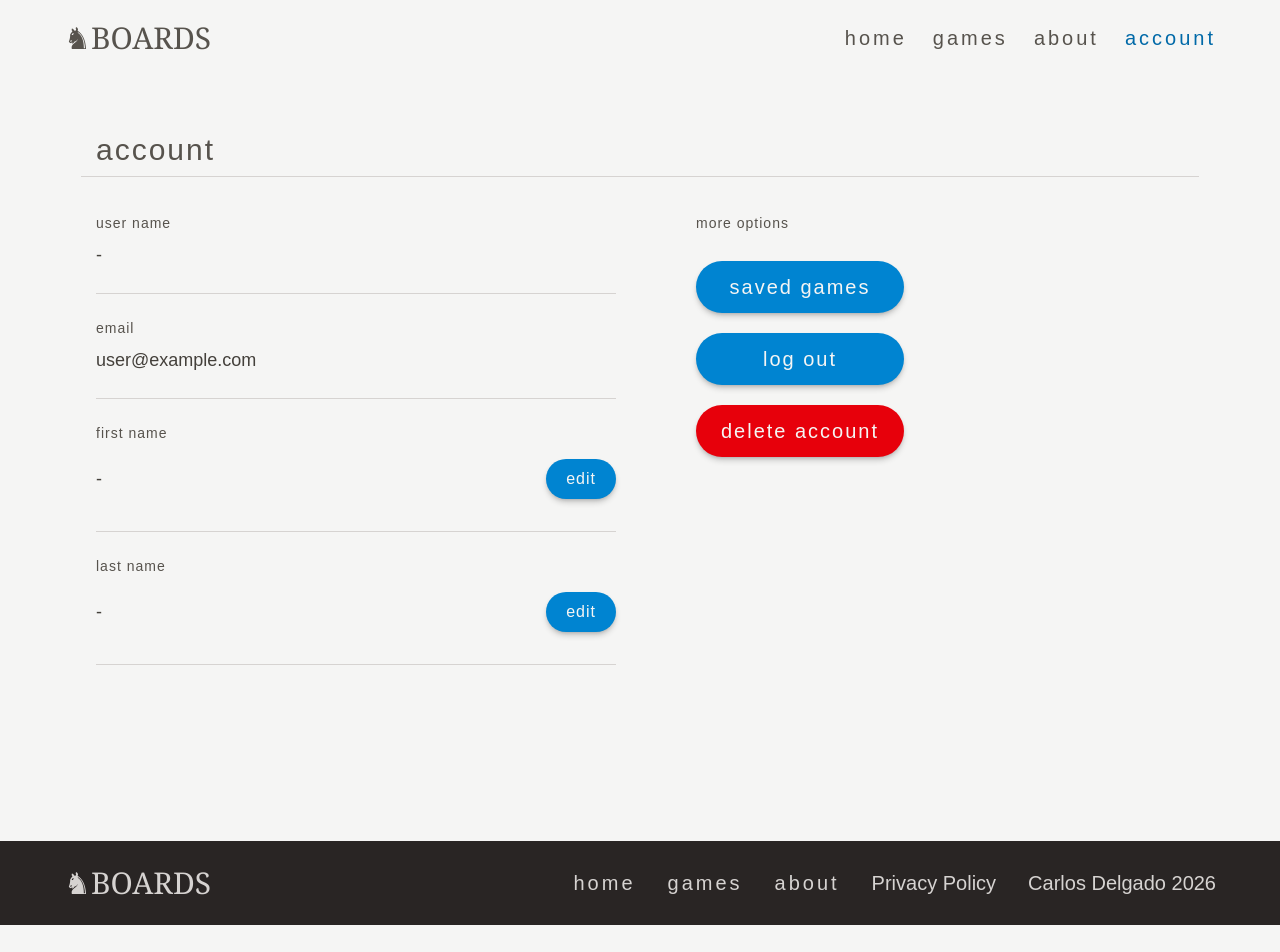
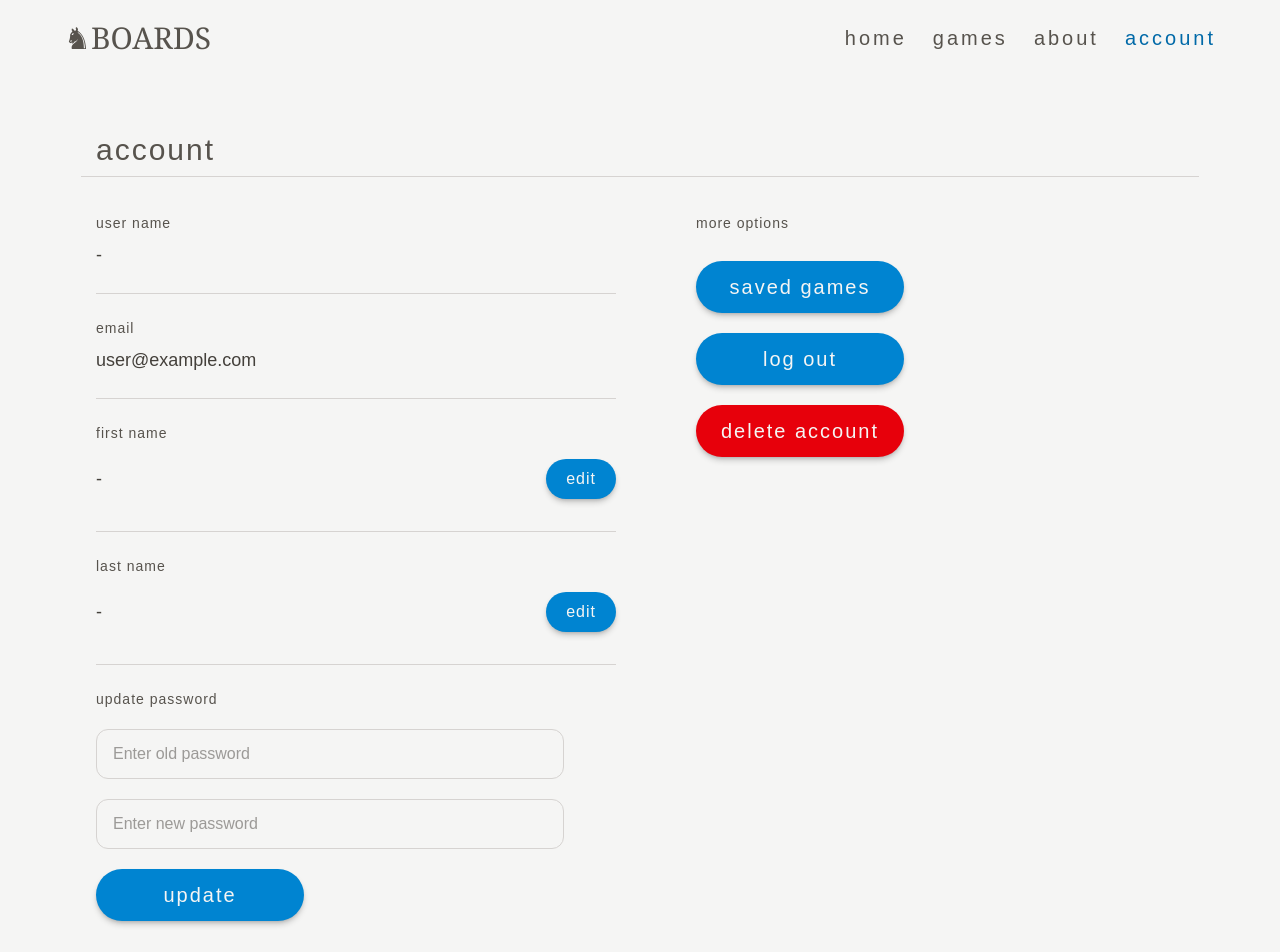
Before and after one commit to delgadociteriowa/boards-mint, a Next.js app: page /account in a window 1280 px wide. Shown: the top 952 px of the page. Before the commit the page ends 925 px from the top, so only its background shows below. Built offline with nearby package versions, Linux system fonts and the light colour scheme; no server answers; sample sign-in values are in the browser's storage.

Commit message:
base update user password done

```diff
--- /dev/null
+++ b/src/app/api/account/update-password/route.js
@@ -0,0 +1,44 @@
+import connectDB from '@/config/database';
+import User from '@/models/User';
+import { authOptions } from '@/utils/authOptions';
+import bcrypt from 'bcryptjs';
+import { getServerSession } from 'next-auth';
+
+export async function PATCH(req) {
+  try {
+    await connectDB();
+
+    const session = await getServerSession(authOptions);
+    if (!session) {
+      return Response.json({ error: 'Unauthorized' }, { status: 401 });
+    }
+
+    const { currentPassword, newPassword } = await req.json();
+
+    if (!currentPassword || !newPassword) {
+      return Response.json({ error: 'Missing data' }, { status: 400 });
+    }
+
+    const user = await User.findById(session.user.id).select('+password');
+
+    const isMatch = await bcrypt.compare(currentPassword, user.password);
+
+    if (!isMatch) {
+      return Response.json(
+        { error: 'Invalid current password' },
+        { status: 401 },
+      );
+    }
+
+    const hashedPassword = await bcrypt.hash(newPassword, 10);
+
+    user.password = hashedPassword;
+    await user.save();
+
+    return Response.json({ success: true });
+  } catch (error) {
+    console.error('UPDATE PASSWORD ERROR:', error);
+
+    return Response.json({ error: 'Internal server error' }, { status: 500 });
+  }
+}
--- a/src/app/hooks/useAccount.ts
+++ b/src/app/hooks/useAccount.ts
@@ -9,7 +9,9 @@ import {
   setLastname,
   syncUserData,
   updateUser,
+  updateUserPassword,
 } from '@/state/user/userSlice';
+import { UpdateUserPassword } from '@/types/user';
 import { useSession } from 'next-auth/react';
 import { useRouter } from 'next/navigation';
 import { useEffect } from 'react';
@@ -78,6 +80,11 @@ export const useAccount = () => {
     dispatch(setEditingField(null));
   };
 
+  const handleUpdatePassword = async (passwords: UpdateUserPassword) => {
+    await dispatch(updateUserPassword(passwords));
+    await update();
+  };
+
   const handleLogout = () => {
     dispatch(logout());
   };
@@ -114,5 +121,6 @@ export const useAccount = () => {
     handleSave,
     handleLogout,
     handleDeleteUser,
+    handleUpdatePassword,
   };
 };
--- /dev/null
+++ b/src/components/AccountPassword.tsx
@@ -0,0 +1,75 @@
+import { UpdateUserPassword } from '@/types/user';
+import { useState } from 'react';
+
+interface AccountPasswordProps {
+  handleUpdatePassword: (value: UpdateUserPassword) => void;
+}
+
+const AccountPassword = ({ handleUpdatePassword }: AccountPasswordProps) => {
+  const [currentPassword, setCurrentPassword] = useState('');
+  const [newPassword, setNewPassword] = useState('');
+
+  const onSubmit = (e: React.FormEvent) => {
+    e.preventDefault();
+
+    if (!currentPassword || !newPassword) return;
+
+    handleUpdatePassword({
+      currentPassword,
+      newPassword,
+    });
+
+    setCurrentPassword('');
+    setNewPassword('');
+  };
+
+  return (
+    <div className='flex flex-col gap-5'>
+      <label className='text-stone-600 tracking-[1px] text-sm'>
+        update password
+      </label>
+      <form onSubmit={onSubmit} className='flex flex-col gap-5'>
+        <input
+          type='text'
+          maxLength={50}
+          value={currentPassword}
+          onChange={(e) => setCurrentPassword(e.target.value)}
+          className='border border-stone-300 rounded-xl py-3 px-4 text-stone-700 focus:outline-none focus:ring-2 focus:ring-sky-500 w-[90%]'
+          placeholder='Enter old password'
+        />
+        <input
+          type='text'
+          maxLength={50}
+          value={newPassword}
+          onChange={(e) => setNewPassword(e.target.value)}
+          className='border border-stone-300 rounded-xl py-3 px-4 text-stone-700 focus:outline-none focus:ring-2 focus:ring-sky-500 w-[90%]'
+          placeholder='Enter new password'
+        />
+        <button
+          type='submit'
+          className='
+                w-[80%]
+                max-w-[300px]
+                md:w-[40%]
+                py-3
+                mx-auto
+                md:mx-0
+                text-center
+                text-xl
+                tracking-[2px]
+                text-stone-100
+                bg-sky-600
+                hover:bg-sky-500
+                rounded-full
+                shadow-md/20
+                cursor-pointer
+              '
+        >
+          update
+        </button>
+      </form>
+    </div>
+  );
+};
+
+export default AccountPassword;
--- a/src/components/AccountSection.tsx
+++ b/src/components/AccountSection.tsx
@@ -1,6 +1,7 @@
 import { useAccount } from '@/app/hooks/useAccount';
 import AccountFields from './AccountFields';
 import AccountOptions from './AccountOptions';
+import AccountPassword from './AccountPassword';
 import SectionTitle from './SectionTitle';
 
 const AccountSection = () => {
@@ -17,6 +18,7 @@ const AccountSection = () => {
     handleSave,
     handleLogout,
     handleDeleteUser,
+    handleUpdatePassword,
   } = useAccount();
 
   const isEditingFirst = editingField === 'firstname';
@@ -27,7 +29,7 @@ const AccountSection = () => {
       <section className='w-[90%] mx-auto max-w-[1200px] pt-14 pb-8 text-stone-600'>
         <SectionTitle title='account' />
       </section>
-      <section className='mx-auto w-[90%] max-w-[1200px] pt-1 pb-20 text-stone-700 md:mb-24'>
+      <section className='mx-auto w-[90%] max-w-[1200px] pt-1 pb-20 text-stone-700 md:mb-18'>
         <div className='flex flex-col lg:flex-row gap-8 lg:gap-12'>
           <div className='w-full lg:w-1/2 md:ml-8 flex flex-col gap-6'>
             <AccountFields
@@ -43,6 +45,7 @@ const AccountSection = () => {
               stopEditing={stopEditing}
               handleSave={handleSave}
             />
+            <AccountPassword handleUpdatePassword={handleUpdatePassword} />
           </div>
           <div className='w-full lg:w-1/2 md:ml-8'>
             <AccountOptions
--- a/src/state/user/userSlice.ts
+++ b/src/state/user/userSlice.ts
@@ -4,6 +4,7 @@ import {
   SignUpState,
   SyncUser,
   UpdateUser,
+  UpdateUserPassword,
   UserStateType,
 } from '../../types/user';
 
@@ -97,6 +98,29 @@ export const updateUser = createAsyncThunk<
   }
 });
 
+export const updateUserPassword = createAsyncThunk<
+  void,
+  UpdateUserPassword,
+  { rejectValue: string }
+>('user/updatePassword', async (data, { rejectWithValue }) => {
+  try {
+    const res = await fetch('/api/account/update-password', {
+      method: 'PATCH',
+      headers: { 'Content-Type': 'application/json' },
+      body: JSON.stringify(data),
+    });
+
+    if (!res.ok) {
+      const errorData = await res.json();
+      return rejectWithValue(errorData.error || 'Password update failed');
+    }
+
+    alert('Your password has been updated.');
+  } catch (error) {
+    return rejectWithValue('Network error');
+  }
+});
+
 export const deleteUser = createAsyncThunk<
   string,
   void,
@@ -183,6 +207,30 @@ const userSlice = createSlice({
         state.error = action.payload ?? 'Unknown error';
         alert(`${state.error}`);
       })
+      // update user
+      .addCase(updateUser.pending, (state) => {
+        state.loading = true;
+      })
+      .addCase(updateUser.fulfilled, (state) => {
+        state.loading = false;
+      })
+      .addCase(updateUser.rejected, (state, action) => {
+        state.loading = false;
+        state.error = action.payload ?? 'Unknown error';
+        alert(`${state.error}`);
+      })
+      // update user password
+      .addCase(updateUserPassword.pending, (state) => {
+        state.loading = true;
+      })
+      .addCase(updateUserPassword.fulfilled, (state) => {
+        state.loading = false;
+      })
+      .addCase(updateUserPassword.rejected, (state, action) => {
+        state.loading = false;
+        state.error = action.payload ?? 'Unknown error';
+        alert(`${state.error}`);
+      })
       // login
       .addCase(login.pending, (state) => {
         state.loading = true;
--- a/src/types/user.ts
+++ b/src/types/user.ts
@@ -34,3 +34,8 @@ export type UpdateUser = Partial<{
   firstname: string;
   lastname: string;
 }>;
+
+export interface UpdateUserPassword {
+  currentPassword: string;
+  newPassword: string;
+}
```
